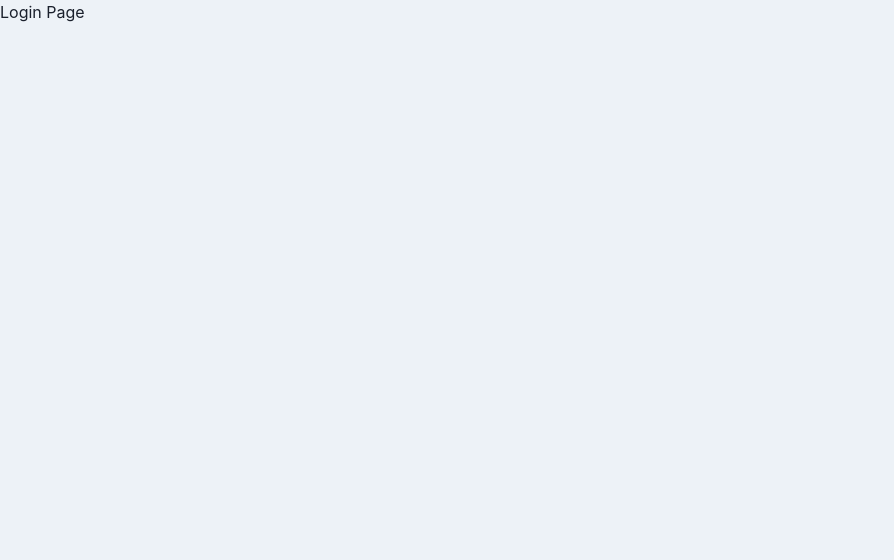
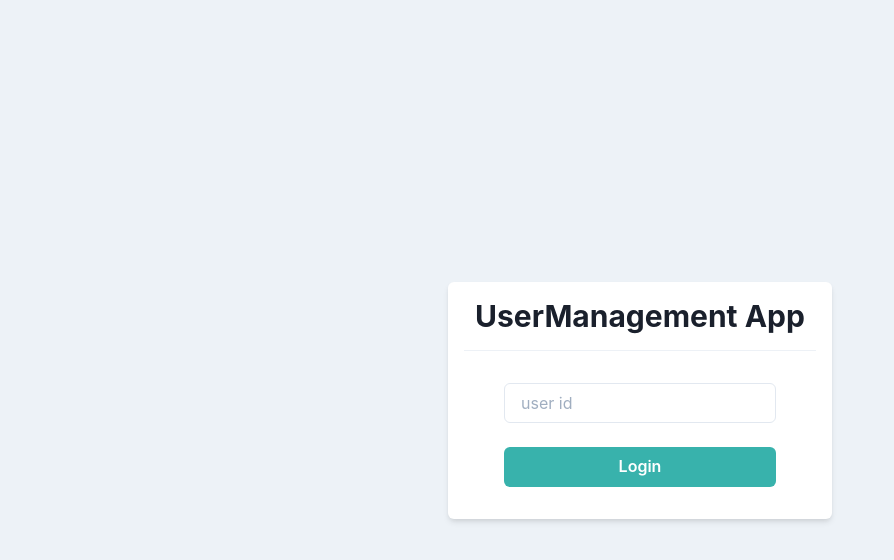
Before and after one commit to hayaten0415/ChakraUI-practice-app, a React (Create React App) app: page / in a window 1280 px wide. Shown: the top 560 px of the page, without its empty margins (0-894 px from the left). Built offline with nearby package versions, Linux system fonts and the light colour scheme.

Commit message:
create login view

```diff
--- /dev/null
+++ b/src/components/atoms/button/PrimaryButton.tsx
@@ -0,0 +1,15 @@
+import { memo, FC, ReactNode } from "react";
+import { Button } from "@chakra-ui/react";
+
+type Props = {
+  children: ReactNode
+};
+
+export const PrimaryButton: FC<Props> = memo((props) => {
+  const { children } = props;
+  return (
+    <Button bg="teal.400" color="white" _hover={{ opacity: 0.8 }}>
+      {children}
+    </Button>
+  );
+});
--- a/src/components/pages/Login.tsx
+++ b/src/components/pages/Login.tsx
@@ -1,5 +1,20 @@
 import { memo, FC } from "react"
+import { Box, Divider, Flex, Heading, Input, Stack } from "@chakra-ui/react"
+import { PrimaryButton } from "../atoms/button/PrimaryButton";
 
 export const Login: FC = memo(() => {
-  return <p>Login Page</p>
+  return (
+    <Flex align="center" justify="center" height="100vh">
+      <Box bg="white" w="sm" p={4} borderRadius="md" shadow="md">
+        <Heading as="h1" size="lg" textAlign="center">
+          UserManagement App
+        </Heading>
+        <Divider my={4} />
+        <Stack spacing={6} py={4} px={10}>
+          <Input placeholder="user id" />
+          <PrimaryButton>Login</PrimaryButton>
+        </Stack>
+      </Box>
+    </Flex>
+  );
 })
```
